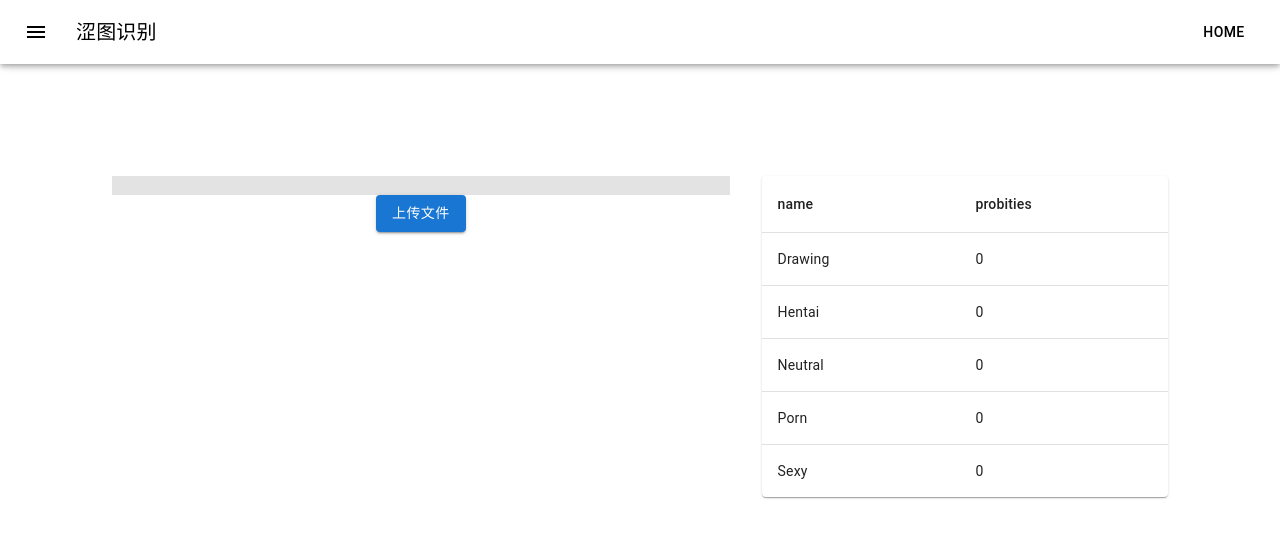
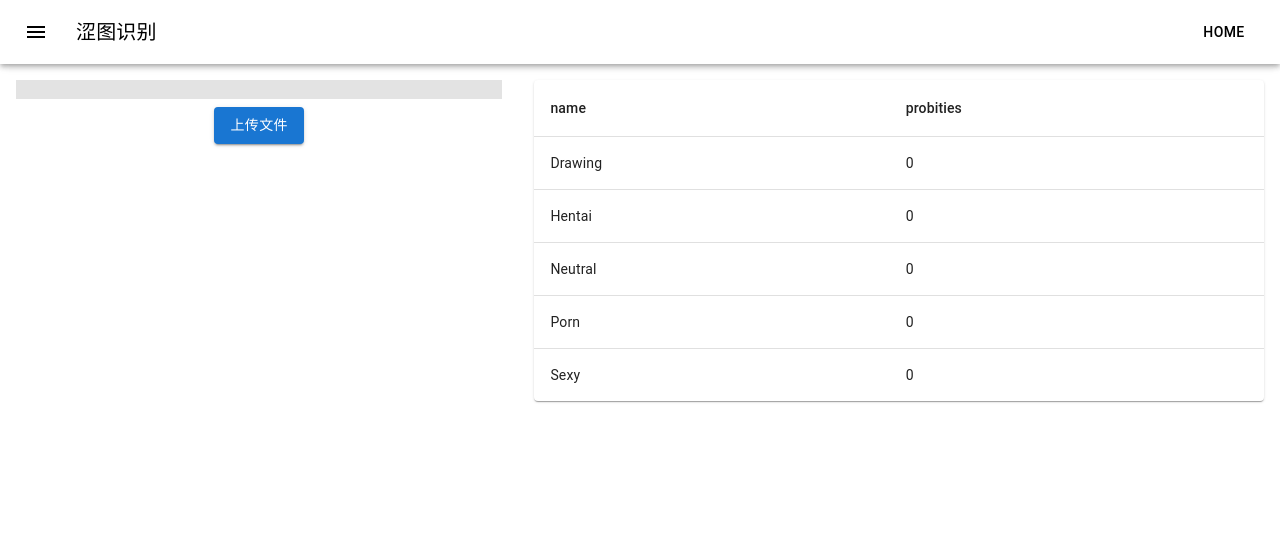
Before and after one commit to Plumbiu/nextjs_tensorflow, a Next.js app: page /nsfw in a window 1280 px wide. Shown: the top 538 px of the page. Built offline with nearby package versions, Linux system fonts and the light colour scheme.

Commit message:
修复nsfw图片大小样式问题

```diff
--- a/pages/nsfw/index.tsx
+++ b/pages/nsfw/index.tsx
@@ -55,7 +55,7 @@ export default function nfsw() {
 
   return (
     <div className={classes.container}>
-      <div style={{flex: '20%'}}>
+      <div style={{flex: '40%'}}>
         {!imgSrc ? (
           <Skeleton
             className={classes.skeleton}
@@ -88,7 +88,7 @@ export default function nfsw() {
           </Button>
         </div>
       </div>
-      <div style={{flex: 1}}>
+      <div style={{flex: '60%'}}>
         {loading ? (
           <div className={classes.loading}>
             <CircularProgress disableShrink />
--- a/pages/nsfw/nfsw.module.css
+++ b/pages/nsfw/nfsw.module.css
@@ -1,17 +1,15 @@
 .container {
   @apply mt-16 p-4;
-  @apply lg:flex lg:px-28 lg:mt-40 gap-8;
+  @apply lg:flex gap-8;
 }
 .demoImg {
   @apply w-full;
-  @apply lg:h-80;
 }
 .skeleton {
-  @apply h-52;
-  @apply lg:h-96 md:h-80;
+  @apply w-full h-auto aspect-square;
 }
 .iptContainer {
-  @apply flex justify-center;
+  @apply flex justify-center mt-2;
 }
 .loading {
   @apply flex justify-center items-center;
--- a/pages/qa/index.tsx
+++ b/pages/qa/index.tsx
@@ -44,8 +44,8 @@ export default function qa() {
   return (
     <div className={classes.container}>
       <Head>
-        <title>{i18n[locale].qa}</title>
-        <meta name="description" content={i18n[locale].qaDescription} />
+        <title>{i18n[locale].qna}</title>
+        <meta name="description" content={i18n[locale].qnaDescription} />
       </Head>
       {loading ? <Loading /> : (
         ioScores.map(item => (
```
